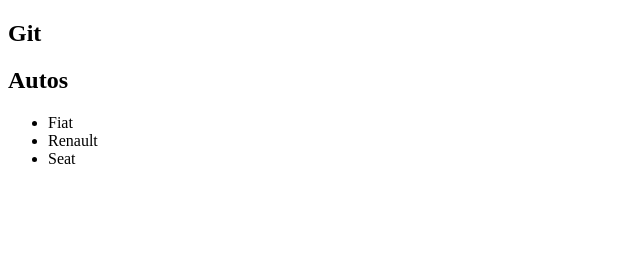
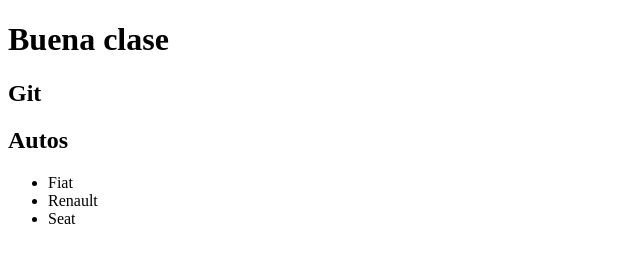
Before and after one commit to tomasyaya/git-lecture, a plain HTML site: page index.html in a window 1280 px wide. Shown: the whole page, without its empty margins (0-640 px from the left). Drawn offline with Linux system fonts and the light colour scheme.

Commit message:
Buena clase ehh

```diff
--- a/index.html
+++ b/index.html
@@ -6,6 +6,7 @@
     <title>Document</title>
 </head>
 <body>
+    <h1>Buena clase</h1>
     <h2>Git</h2>
     <div>
         <h2>Autos</h2>
```
